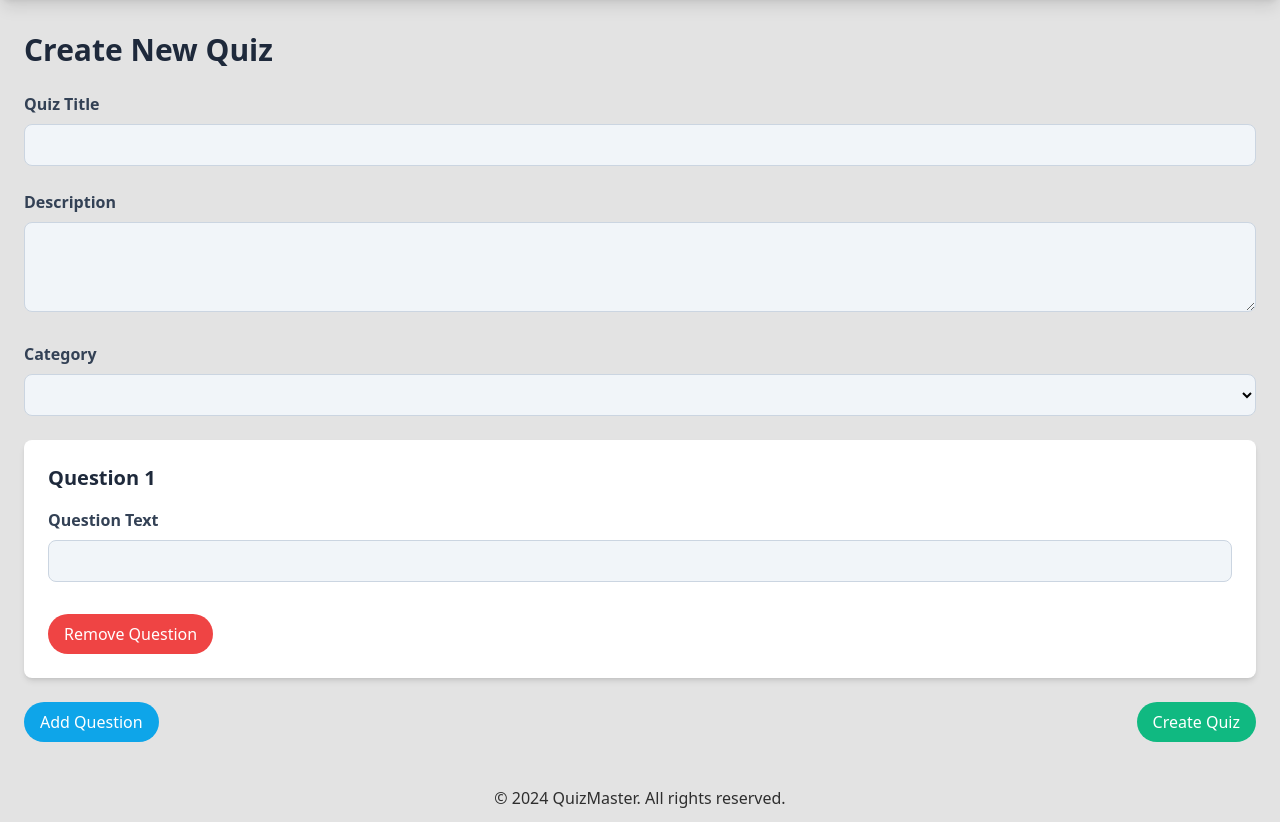
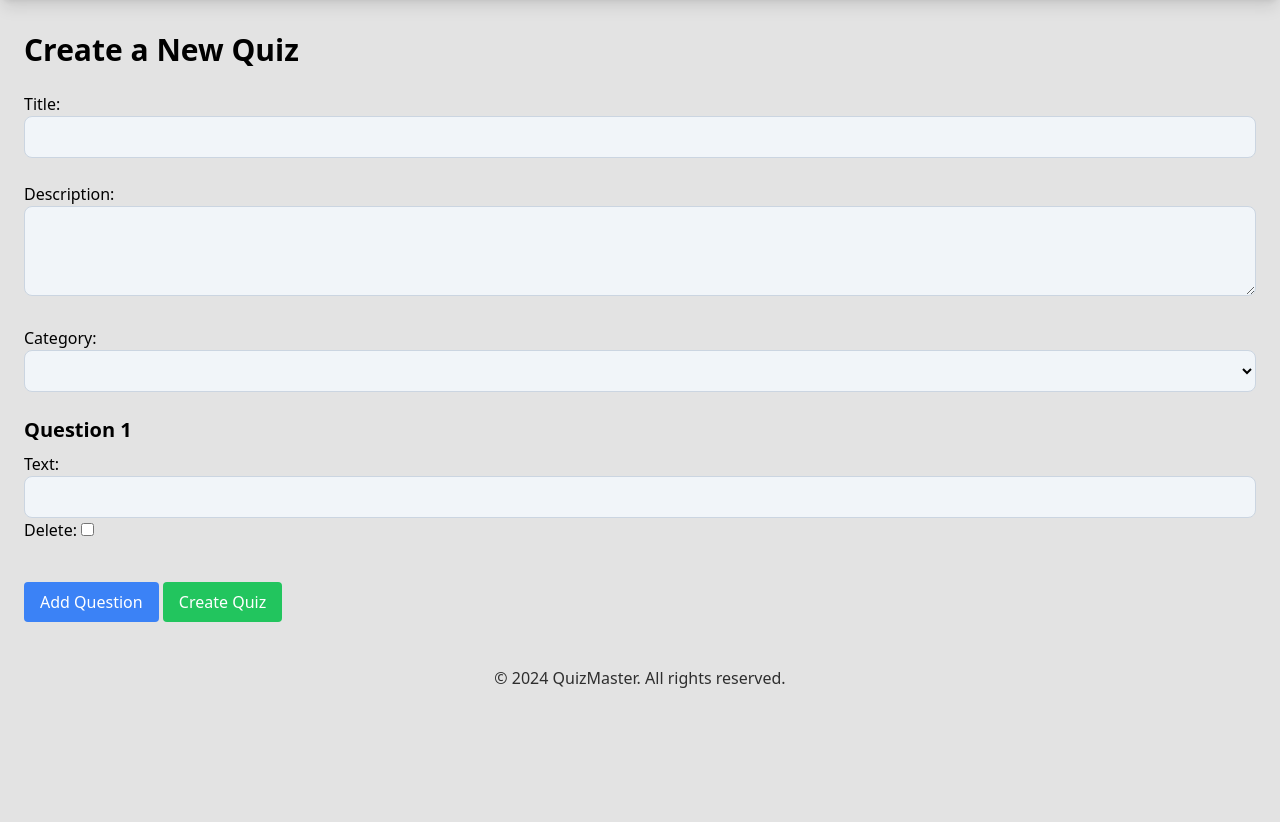
Before and after one commit to akbargherbal/django_quiz_app, a Django app: page /create/ in a window 1280 px wide. Shown: the part 64-886 px from the top of the page. After the commit the page ends 752 px from the top, so only its background shows below. Run offline with Django 5.2, Linux system fonts and the light colour scheme; the visitor is signed in with stand-in values (Sample User, id 1); lists and menus that the app fills with data are empty; some libraries are stand-ins or nearby versions.

Commit message:
Conclude Models and DB Schema Stage

```diff
--- a/quizzes/templates/quizzes/create_quiz.html
+++ b/quizzes/templates/quizzes/create_quiz.html
@@ -1,50 +1,43 @@
 {% extends 'quizzes/base.html' %}
 {% load static %}
 
-{% block title %}
-  Create a Quiz
-{% endblock %}
+{% block title %}Create a Quiz{% endblock %}
 
 {% block extra_head %}
   <script src="https://unpkg.com/htmx.org@1.9.10"></script>
 {% endblock %}
 
 {% block content %}
-  <h2 id="create-new-quiz" class="text-3xl font-heading font-bold mb-6 text-slate-800 dark:text-slate-100">Create New Quiz</h2>
+  <h2 class="text-3xl font-bold mb-6">Create a New Quiz</h2>
 
-  <form hx-post="{% url 'quiz_create' %}" hx-target="#quiz-form-container" class="space-y-6">
+  <form hx-post="{% url 'quiz_create' %}" hx-swap="outerHTML" class="space-y-6">
     {% csrf_token %}
-    <div>
-      <label for="id_title" class="block mb-2 font-semibold text-slate-700 dark:text-slate-300">Quiz Title</label>
-      {{ form.title }}
-    </div>
+    {{ quiz_form.as_p }}
 
-    <div>
-      <label for="id_description" class="block mb-2 font-semibold text-slate-700 dark:text-slate-300">Description</label>
-      {{ form.description }}
-    </div>
-
-    <div>
-      <label for="id_category" class="block mb-2 font-semibold text-slate-700 dark:text-slate-300">Category</label>
-      {{ form.category }}
-    </div>
-
-    <div id="questions-container" class="space-y-6">
+    <div id="questions-container">
       {{ question_formset.management_form }}
       {% for question_form in question_formset %}
-        {% include 'quizzes/question_form.html' with question_form=question_form question_index=forloop.counter0 %}
+        <div class="question-form mb-4">
+          <h3 class="text-xl font-bold mb-2">Question {{ forloop.counter }}</h3>
+          {{ question_form.as_p }}
+          <div class="answer-formset">
+            {{ question_form.answerset_set.management_form }}
+            {% for answer_form in question_form.answerset_set %}
+              {{ answer_form.as_p }}
+            {% endfor %}
+          </div>
+        </div>
       {% endfor %}
     </div>
 
-    <div class="flex justify-between items-center">
     <button hx-get="{% url 'add_question' %}"
             hx-target="#questions-container"
             hx-swap="beforeend"
             type="button"
-              class="bg-sky-500 text-white rounded-full py-2 px-4 hover:bg-sky-600 transition-colors">
+            class="bg-blue-500 text-white px-4 py-2 rounded">
       Add Question
     </button>
-      <button type="submit" class="bg-emerald-500 text-white rounded-full py-2 px-4 hover:bg-emerald-600 transition-colors">Create Quiz</button>
-    </div>
+
+    <button type="submit" class="bg-green-500 text-white px-4 py-2 rounded">Create Quiz</button>
   </form>
 {% endblock %}
--- a/quizzes/templates/quizzes/question_form.html
+++ b/quizzes/templates/quizzes/question_form.html
@@ -1,28 +1,10 @@
-<div class="question-block bg-white dark:bg-slate-700 p-6 rounded-lg shadow-md">
-  <h3 class="text-xl font-heading font-semibold mb-4 text-slate-800 dark:text-slate-100">Question {{ question_index|add:1 }}</h3>
-
-  <div class="mb-4">
-    <label for="{{ question_form.text.id_for_label }}" class="block mb-2 font-semibold text-slate-700 dark:text-slate-300">Question Text</label>
-    {{ question_form.text }}
-  </div>
-
-  <div class="space-y-2">
-    {{ question_form.answer_formset.management_form }}
-    {% for answer_form in question_form.answer_formset %}
-      <div>
-        {{ answer_form.text }}
-        <label for="{{ answer_form.is_correct.id_for_label }}" class="ml-2 text-slate-700 dark:text-slate-300">
-          {{ answer_form.is_correct }} Correct Answer
-        </label>
-      </div>
+<div class="question-form mb-4">
+  <h3 class="text-xl font-bold mb-2">Question {{ form_index|add:1 }}</h3>
+  {{ question_form.as_p }}
+  <div class="answer-formset">
+    {{ answer_formset.management_form }}
+    {% for answer_form in answer_formset %}
+      {{ answer_form.as_p }}
     {% endfor %}
   </div>
-
-  <button hx-get="{% url 'remove_question' %}"
-          hx-target="closest .question-block"
-          hx-swap="outerHTML"
-          type="button"
-          class="mt-4 bg-red-500 text-white rounded-full py-2 px-4 hover:bg-red-600 transition-colors">
-    Remove Question
-  </button>
 </div>
--- a/quizzes/urls.py
+++ b/quizzes/urls.py
@@ -4,6 +4,7 @@ from . import views
 urlpatterns = [
     path("", views.home, name="home"),
     path("create/", views.quiz_create, name="quiz_create"),
+    path("quiz/<int:quiz_id>/", views.quiz_detail, name="quiz_detail"),
     path("add_question/", views.add_question, name="add_question"),
     path("remove_question/", views.remove_question, name="remove_question"),
     path("take/<int:quiz_id>/", views.quiz_take, name="quiz_take"),
--- a/quizzes/views.py
+++ b/quizzes/views.py
@@ -13,7 +13,7 @@ def home(request):
 def quiz_create(request):
     if request.method == "POST":
         quiz_form = QuizForm(request.POST)
-        question_formset = QuestionFormSet(request.POST)
+        question_formset = QuestionFormSet(request.POST, prefix="questions")
         if quiz_form.is_valid() and question_formset.is_valid():
             quiz = quiz_form.save(commit=False)
             quiz.creator = request.user
@@ -23,35 +23,36 @@ def quiz_create(request):
             for question in questions:
                 question.quiz = quiz
                 question.save()
-                answer_formset = AnswerFormSet(request.POST, instance=question)
+                answer_formset = AnswerFormSet(
+                    request.POST, instance=question, prefix=f"answers_{question.id}"
+                )
                 if answer_formset.is_valid():
                     answer_formset.save()
 
             return redirect("quiz_detail", quiz_id=quiz.id)
     else:
         quiz_form = QuizForm()
-        question_formset = QuestionFormSet()
+        question_formset = QuestionFormSet(prefix="questions")
 
-    return render(
-        request,
-        "quizzes/create_quiz.html",
-        {
-            "form": quiz_form,
-            "question_formset": question_formset,
-        },
-    )
+    context = {
+        "quiz_form": quiz_form,
+        "question_formset": question_formset,
+    }
+    return render(request, "quizzes/create_quiz.html", context)
 
 
 @login_required
 def add_question(request):
-    question_form = QuestionFormSet(request.GET or None).empty_form
-    question_form.answer_formset = AnswerFormSet(instance=question_form.instance)
+    form_index = int(request.GET.get("form_index", 0))
+    question_form = QuestionFormSet(prefix="questions").empty_form
+    answer_formset = AnswerFormSet(prefix=f"answers_{form_index}")
     return render(
         request,
         "quizzes/question_form.html",
         {
             "question_form": question_form,
-            "question_index": int(request.GET.get("index", 0)),
+            "answer_formset": answer_formset,
+            "form_index": form_index,
         },
     )
 
@@ -59,6 +60,11 @@ def add_question(request):
 @login_required
 def remove_question(request):
     return HttpResponse("")  # This removes the question by returning an empty response
+
+
+def quiz_detail(request, quiz_id):
+    quiz = Quiz.objects.get(id=quiz_id)
+    return render(request, "quizzes/quiz_detail.html", {"quiz": quiz})
 
 
 def quiz_take(request, quiz_id):
```
Also changed, not shown: TODO/TWO_WEEKS_PLAN.html (added, +83 -0 lines), quizzes/templates/quizzes/quiz_detail.html (added, +23 -0 lines), 1 other file. Lines whose indentation alone changed are shown as unchanged.
